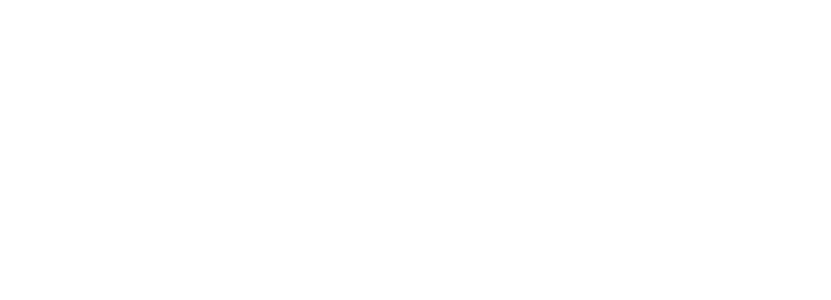
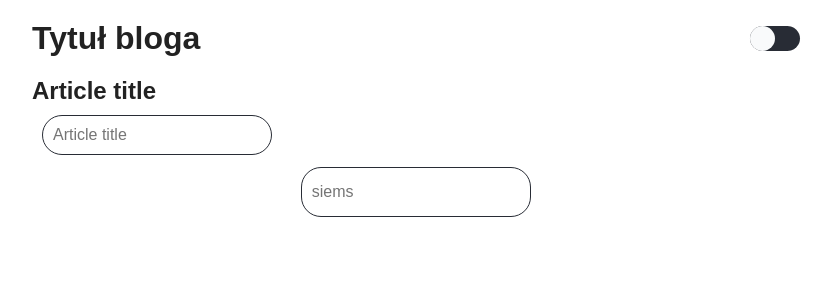
Before and after one commit to mrsynthion/blogFrontendApp, a React (Create React App) app: page /AddArticle in a window 1280 px wide. Shown: the top 300 px of the page, without its empty margins (224-1055 px from the left). Built offline with nearby package versions, Linux system fonts and the light colour scheme.

Commit message:
added Form Page and basic form components

```diff
--- /dev/null
+++ b/src/components/atoms/FormInput/FormInput.styled.ts
@@ -0,0 +1,20 @@
+import styled from 'styled-components';
+
+interface InputProps {}
+
+export const Input = styled.input<InputProps>`
+  width: 30%;
+  height: 50px;
+  border-radius: 20px;
+  margin: 10px;
+  outline: none;
+  text-align: left;
+  padding: 10px;
+  border: 1px solid ${({ theme }) => theme.colors.opposite};
+
+  :focus {
+    ::placeholder {
+      color: ${({ theme }) => theme.colors.background};
+    }
+  }
+`;
--- /dev/null
+++ b/src/components/atoms/FormInput/FormInput.tsx
@@ -0,0 +1,16 @@
+import React from 'react';
+import { Input } from './FormInput.styled';
+
+interface Props {
+  placeholder: string;
+}
+
+const FormInput: React.FC<Props> = ({ placeholder }) => {
+  return (
+    <>
+      <Input placeholder={placeholder} />
+    </>
+  );
+};
+
+export default FormInput;
--- a/src/components/atoms/Title/Title.ts
+++ b/src/components/atoms/Title/Title.ts
@@ -1,7 +1,12 @@
 import styled from 'styled-components';
 
-const Title = styled.h1`
-  font-size: ${({ theme }) => theme.fontSize.h1};
+interface Props {
+  isSmall?: boolean;
+}
+
+const Title = styled.h1<Props>`
+  font-size: ${({ theme, isSmall }) =>
+    isSmall ? theme.fontSize.h3 : theme.fontSize.h1};
   color: ${({ theme }) => theme.colors.textTitle};
   font-weight: ${({ theme }) => theme.fontWeight.bold};
 `;
--- /dev/null
+++ b/src/components/organisms/AddArticleForm/AddArticleForm.styled.ts
@@ -0,0 +1,10 @@
+import styled from 'styled-components';
+
+export const Wrapper = styled.form`
+  width: 60%;
+  height: 50vh;
+  display: flex;
+  flex-direction: column;
+  place-items: center;
+  margin: 0 auto;
+`;
--- /dev/null
+++ b/src/components/organisms/AddArticleForm/AddArticleForm.tsx
@@ -0,0 +1,21 @@
+import FormInput from 'components/atoms/FormInput/FormInput';
+import React from 'react';
+import Header from '../Header/Header';
+import NamedInput from '../NamedInput/NamedInput';
+import { Wrapper } from './AddArticleForm.styled';
+
+interface Props {}
+
+const AddArticleForm: React.FC<Props> = () => {
+  return (
+    <>
+      <Wrapper>
+        <Header />
+        <NamedInput title="Article title" placeholder="Article title" />
+        <FormInput placeholder="siems" />
+      </Wrapper>
+    </>
+  );
+};
+
+export default AddArticleForm;
--- /dev/null
+++ b/src/components/organisms/NamedInput/NamedInput.styled.ts
@@ -0,0 +1,9 @@
+import styled from 'styled-components';
+
+export const Wrapper = styled.div`
+  width: 100%;
+  height: 20%;
+  display: flex;
+  flex-direction: column;
+  justify-content: space-around;
+`;
--- /dev/null
+++ b/src/components/organisms/NamedInput/NamedInput.tsx
@@ -0,0 +1,20 @@
+import React from 'react';
+import FormInput from 'components/atoms/FormInput/FormInput';
+import Title from 'components/atoms/Title/Title';
+import { Wrapper } from './NamedInput.styled';
+
+interface Props {
+  title: string;
+  placeholder: string;
+}
+
+const NamedInput: React.FC<Props> = ({ title, placeholder }) => {
+  return (
+    <Wrapper>
+      <Title isSmall>{title}</Title>
+      <FormInput placeholder={placeholder} />
+    </Wrapper>
+  );
+};
+
+export default NamedInput;
--- /dev/null
+++ b/src/views/FormPage/FormPage.tsx
@@ -0,0 +1,8 @@
+import AddArticleForm from 'components/organisms/AddArticleForm/AddArticleForm';
+import React from 'react';
+
+const FormPage: React.FC = () => {
+  return <AddArticleForm />;
+};
+
+export default FormPage;
--- a/src/views/Root.tsx
+++ b/src/views/Root.tsx
@@ -5,6 +5,7 @@
 import MainTemplate from 'components/templates/MainTemplate/MainTemplate';
 import MainPage from './MainPage/MainPage';
 import { DefaultTheme } from 'styled-components';
+import FormPage from './FormPage/FormPage';
 
 const Root: React.FC = () => {
   const isDark: boolean = useAppSelector((state) => state.changeTheme.dark);
@@ -16,6 +17,11 @@
         <Switch>
           <Route exact path="/" component={MainPage} />
           <Route path="/MainPage" render={() => <Redirect to="/" />} />
+          <Route path="/AddArticle" component={FormPage} />
+          <Route
+            path="/addarticle"
+            render={() => <Redirect to="/AddArticle" />}
+          />
         </Switch>
       </MainTemplate>
     </BrowserRouter>
```
